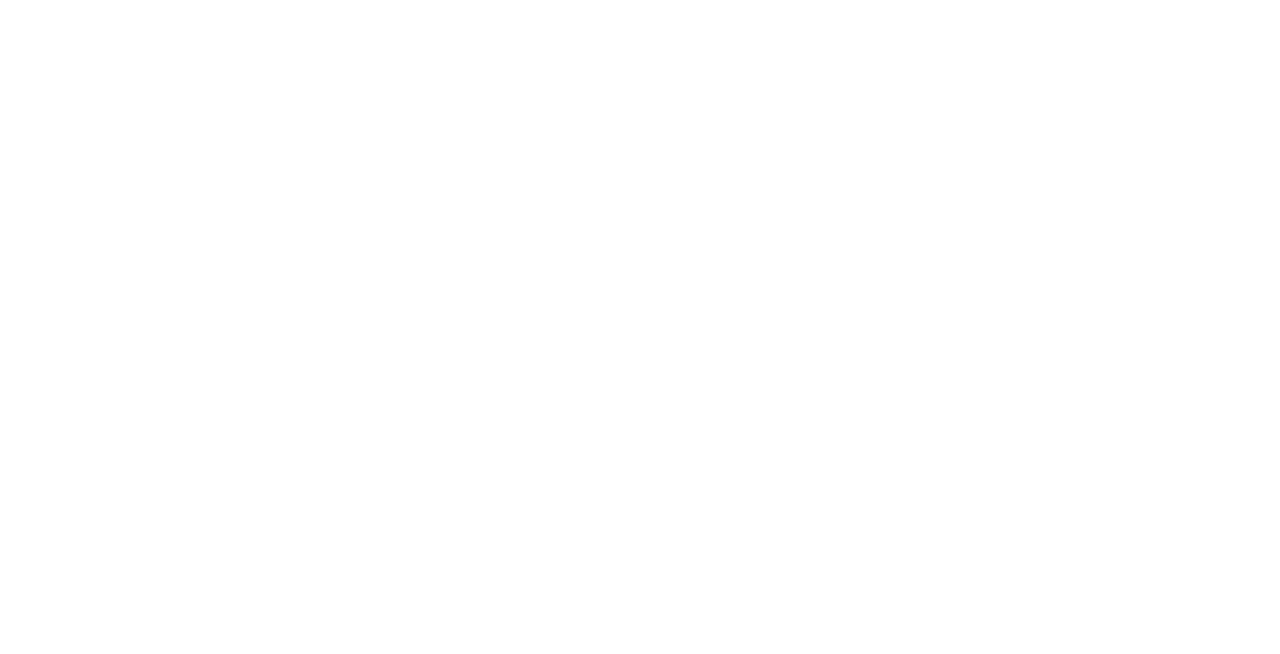
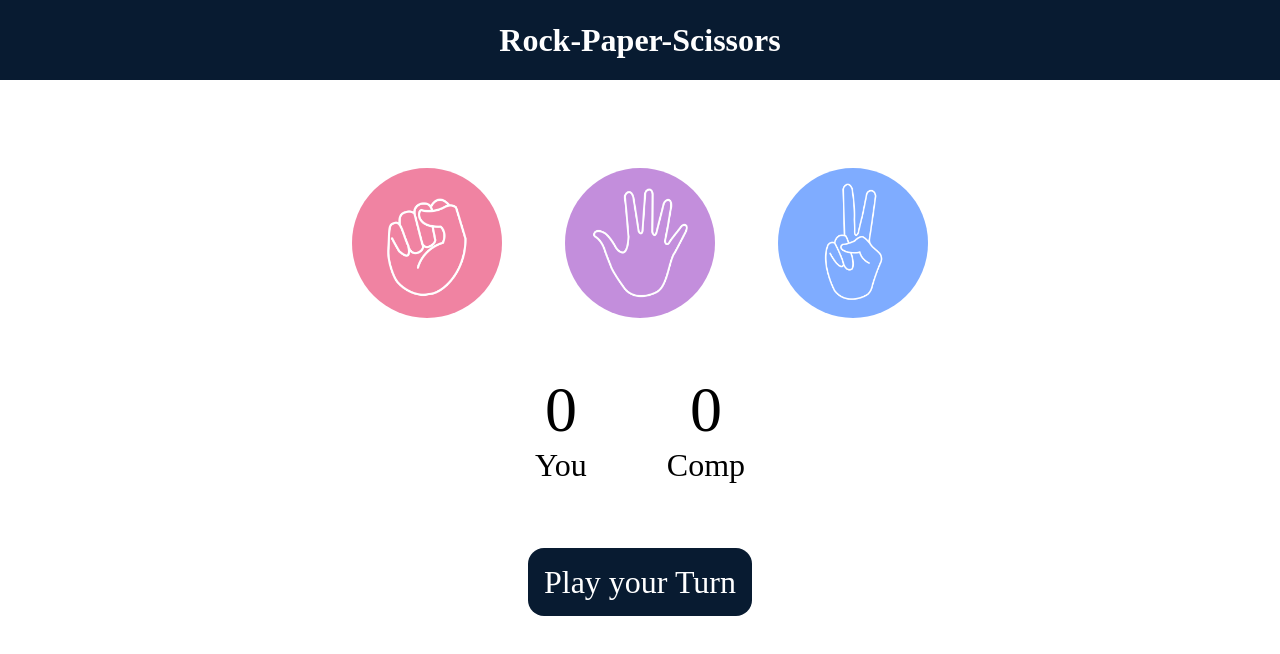
Before and after one commit to muhammad-ammar-tahir/Rock-Paper-Scissors-Game, a plain HTML site: page index.html in a window 1280 px wide. Drawn offline with Linux system fonts and the light colour scheme.

Commit message:
CSS Applied

```diff
--- a/index.html
+++ b/index.html
@@ -7,7 +7,35 @@
     <title>Rock-Paper-Scissors-Game</title>
 </head>
 <body>
+    <h1>Rock-Paper-Scissors</h1>
 
+    <div class="choices">
+        <div class="choice" id="rock">
+            <img src="/images/rock.png" alt="Rock">
+        </div>
+        <div class="choice" id="paper">
+            <img src="/images/paper.png" alt="Paper">
+        </div>
+        <div class="choice" id="scissors">
+            <img src="/images/scissors.png" alt="scissors">
+        </div>
+    </div>
+
+    <div class="score-board">
+        <div class="score">
+            <p id="user">0</p>
+            <p>You</p>
+        </div>
+
+        <div class="score">
+            <p id="comp">0</p>
+            <p>Comp</p>
+        </div>
+    </div>
+
+    <div class="msg-container">
+        <p id="msg">Play your Turn</p>
+    </div>
 
 
     <script src="/app.js"></script>
--- a/style.css
+++ b/style.css
@@ -0,0 +1,71 @@
+*{
+    margin: 0;
+    padding: 0;
+    text-align: center;
+
+}
+
+h1 {
+    background-color: #081b31;
+    color: white;
+    height: 5rem;
+    line-height: 5rem;
+
+}
+
+.choice{
+    width: 165px;
+    height: 165px;
+    border-radius: 50%;
+    display: flex;
+    justify-content: center;
+    align-items: center;
+}
+
+.choice:hover{
+    opacity: 0.8;
+    cursor: pointer;
+    background-color: #081b31;
+}
+
+img {
+    width: 150px;
+    height: 150px;
+    object-fit: cover;
+    border-radius: 50%;
+}
+
+
+.choices {
+    display: flex;
+    justify-content: center;
+    align-items: center;
+    gap: 3rem;
+    margin-top: 5rem;
+
+}
+
+.score-board{
+    display: flex;
+    justify-content: center;
+    align-items: center;
+    font-size: 2rem;
+    margin-top: 3rem;
+    gap: 5rem;
+}
+
+#user , #comp{
+    font-size: 4rem;
+}
+.msg-container{
+    margin-top: 5rem;
+}
+
+#msg{
+    background-color: #081b31;
+    color: #fff;
+    font-size: 2rem;
+    display: inline;
+    padding: 1rem;
+    border-radius: 1rem;
+}
```
